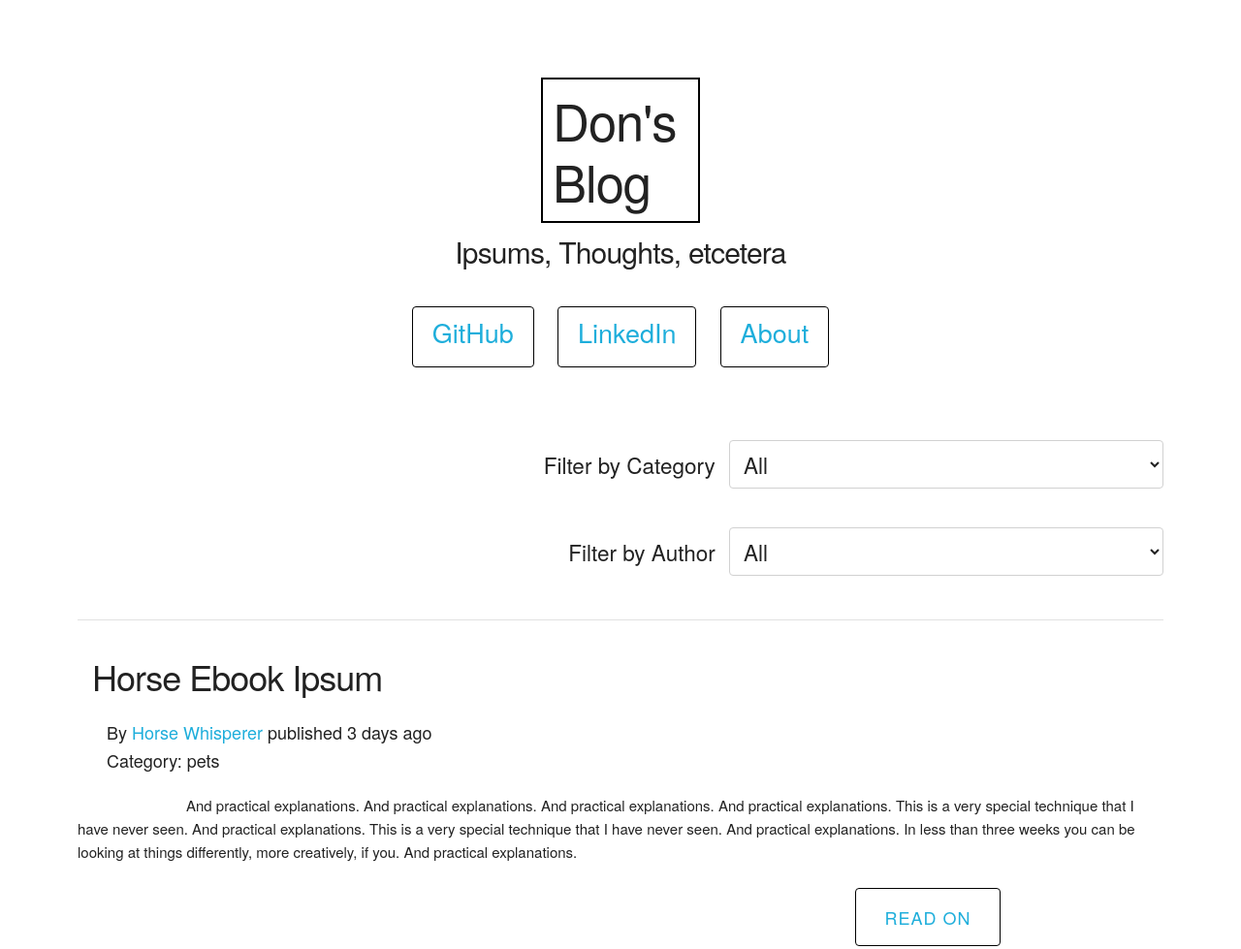
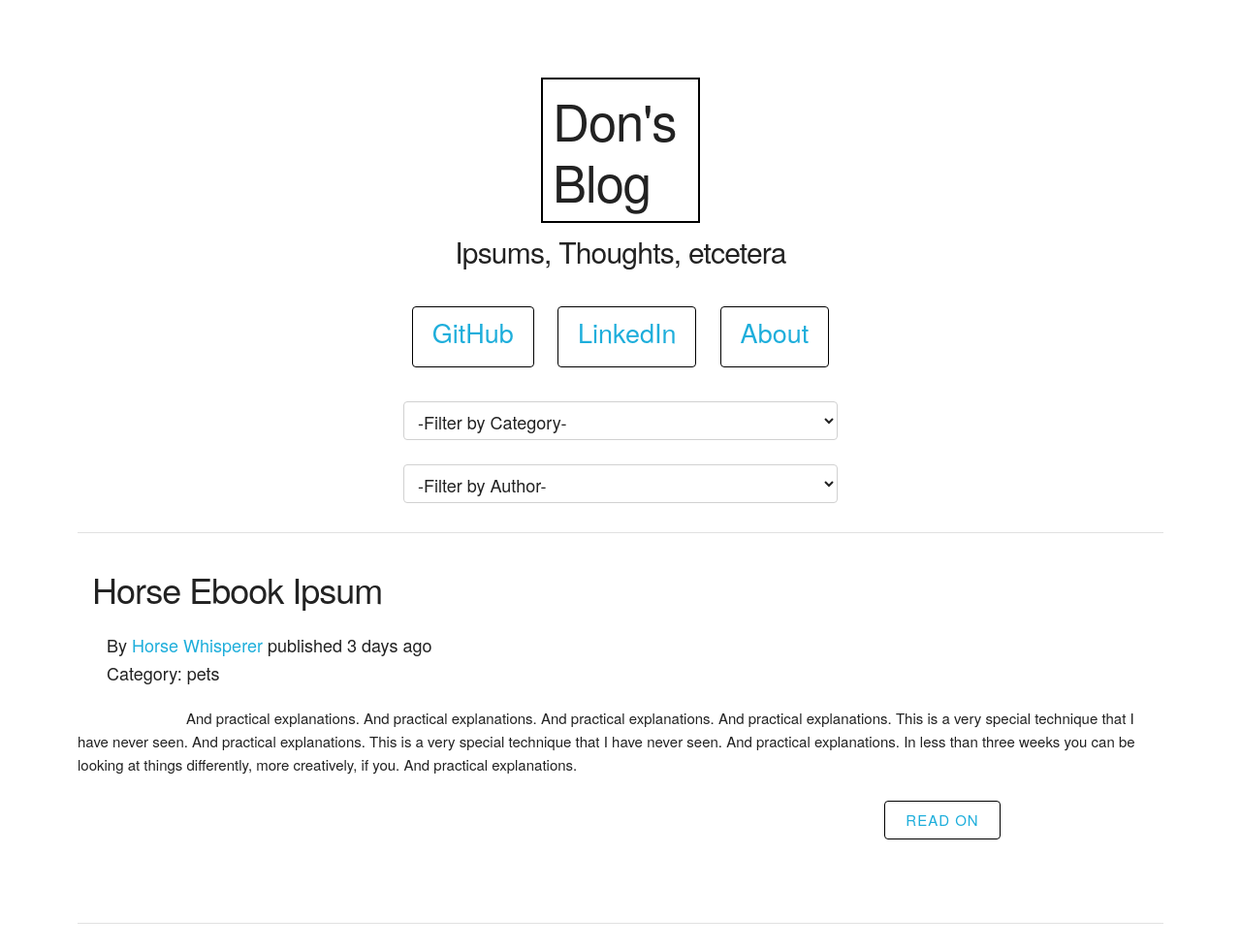
Before and after one commit to DonChatelain/code-blog, a plain HTML site: page index.html in a window 1280 px wide. Shown: the top 979 px of the page at 97% size. Drawn offline with nearby package versions, Linux system fonts and the light colour scheme.

Commit message:
replaces 'all' in the form select to 'filter by...' and removes <p>s stating such

```diff
--- a/Css/style.css
+++ b/Css/style.css
@@ -1,13 +1,11 @@
 main {
   background-color: #fff;
-  /*border-left: 20px solid #f8f8f8;*/
-  /*border-right: 80px solid #f8f8f8;*/
   padding: 35px;
 }
 
 h1 {
   font-size: 3.5em;
-  margin: 0px auto;
+  margin: 0 auto;
   width: 140px;
   border: 2px solid black;
   text-align: left;
@@ -40,7 +38,9 @@ nav li{
   border: 1px solid black;
   border-radius: 4px;
   text-align: center;
-
+}
+nav li:hover {
+  border: 1px solid #1EAEDB;
 }
 
 li a {
@@ -48,22 +48,15 @@ li a {
   text-align: center;
   text-decoration: none;
 }
-
 #filters {
-  text-align: right;
-  margin-right: 20%;
+  text-align: center;
+  margin-top: 50px;
 }
-
-form p{
-  display: inline;
-  font-size: 1.5em;
-}
-
 .filter {
   font-size: 1.5em;
   height: 50px;
-  width: 50%;
-  margin-left: 10px;
+  width: 90%;
+  margin: 0 auto;
 }
 
 .arTemplate {
@@ -99,11 +92,11 @@ button {
   color: #1EAEDB;
   border-color: #000;
   width: 175px;
-  height: 100px;
+  height: 80px;
   padding: 0;
   float: right;
   margin-right: 15%;
-  font-size: 1.5em;
+  font-size: 1.2em;
 }
 button:hover {
   color: #0FA0CE;
@@ -144,23 +137,10 @@ img {
   li a {
     font-size: 1.8em;
   }
-  #filters {
-    text-align: right;
-    margin-left: auto;
-    margin-right: auto;
-    margin-top: 90px;
-  }
-
-  form p{
-    display: inline;
-    font-size: 1.5em;
-  }
-
   .filter {
-    font-size: 1.5em;
-    height: 50px;
+    font-size: 1.2em;
+    height: 40px;
     width: 40%;
-    margin-left: 10px;
   }
   main {
     padding: 80px;
@@ -168,12 +148,12 @@ img {
   button {
     color: #1EAEDB;
     border-color: #000;
-    width: 150px;
-    height: 60px;
+    width: 120px;
+    height: 40px;
     padding: 0;
     float: right;
     margin-right: 15%;
-    font-size: 1.2em;
+    font-size: 1em;
     font-weight: normal;
   }
   .arTitle {
--- a/Js/app.js
+++ b/Js/app.js
@@ -88,7 +88,7 @@ $(function() {
     var uniqueCatArray = [];
 
     articleArray.sort(byCategory);
-    $('#catSelect').append('<option>All</option');
+    $('#catSelect').append('<option value="All">-Filter by Category-</option');
     for (var i = 0; i < articleArray.length; i++) {
       tempCatArray[i] = articleArray[i].category;
     }
@@ -98,7 +98,7 @@ $(function() {
       $('#catFilter').find('select').append('<option value="' + uniqueCatArray[i] + '">' + uniqueCatArray[i] + '</option>');
     }
     articleArray.sort(byAuthor);
-    $('#authSelect').append('<option>All</option');
+    $('#authSelect').append('<option value="All">-Filter by Author-</option');
     for (i = 0; i < articleArray.length; i++) {
       $('#authFilter').find('select').append('<option value="' + articleArray[i].author + '">' + articleArray[i].author + '</option>');
     }
--- a/index.html
+++ b/index.html
@@ -8,9 +8,6 @@
     <link rel="stylesheet" type="text/css" href="Css/skeleton.css" />
     <link rel="stylesheet" type="text/css" href="Css/style.css" />
     <script src="https://ajax.googleapis.com/ajax/libs/jquery/2.1.3/jquery.min.js"></script>
-    <script id="hello" type="text/template">
-      <h1>Hello world</h1>
-    </script>
   </head>
   <body>
     <main>
@@ -31,11 +28,9 @@
         </section>
         <section id="filters">
           <form id="catFilter">
-            <p>Filter by Category</p>
             <select id="catSelect" class="filter"></select>
           </form>
           <form id="authFilter">
-            <p>Filter by Author</p>
             <select id="authSelect" class="filter"></select>
           </form>
         </section>
```
